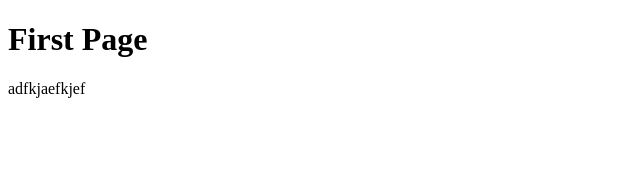
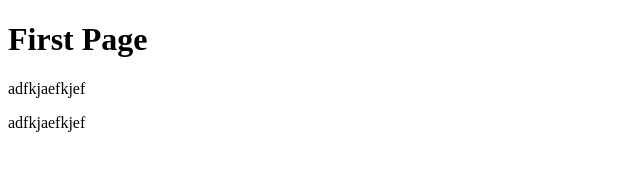
Before and after one commit to amarkmr548/OceanManagement, a plain HTML site: page index.htm in a window 1280 px wide. Shown: the whole page, without its empty margins (0-640 px from the left). Drawn offline with Linux system fonts and the light colour scheme.

Commit message:
commit for action

```diff
--- a/index.htm
+++ b/index.htm
@@ -3,5 +3,6 @@
     <body>
         <h1>First Page</h1>
         <p>adfkjaefkjef</p>
+        <p>adfkjaefkjef</p>
     </body>
 </html>
```
